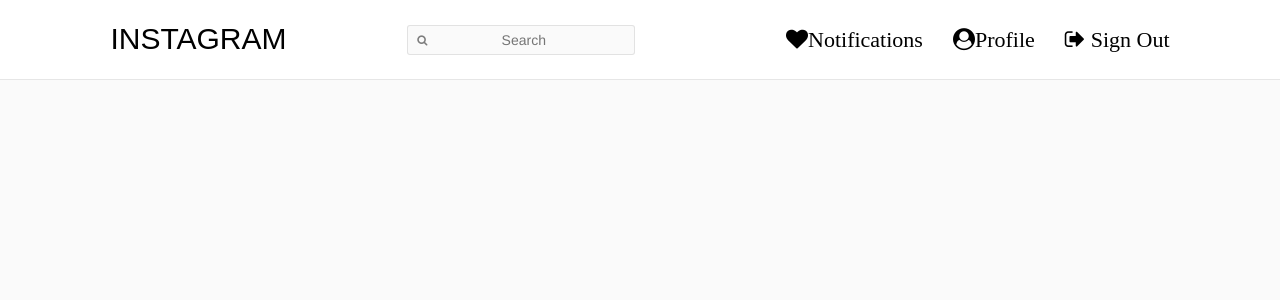
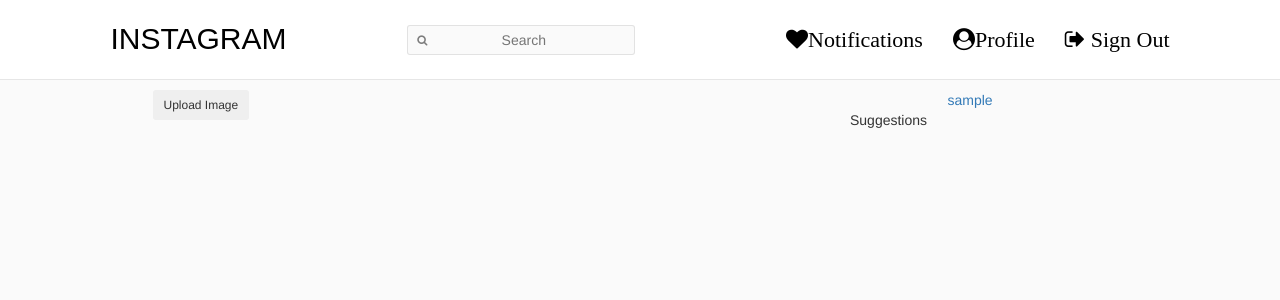
Before and after one commit to Doyo54/Instagram-clone, a Django app: page / in a window 1280 px wide. Shown: the top 300 px of the page. Run offline with Django 4.2, Linux system fonts and the light colour scheme; the visitor is signed in with stand-in values (Sample User, id 1); data comes from the database, SQL or seed files in the repository; data that the repository does not hold is empty; some libraries are stand-ins or nearby versions; some web fonts are replaced.

Commit message:
ft: Html contents added to view instagram posts

```diff
--- a/app/templates/index.html
+++ b/app/templates/index.html
@@ -1,5 +1,120 @@
 {%extends 'base.html'%}
 
+{% load static %}
+
 {% block content %}
+<div class="container" style="margin-top:7%;">
+    <div class="row">
+        <div class="col-md-1"></div>
+        <div class="col-md-7">
+            <div class="row">
+                <button class="btn btn-sm btn-outline-primary ml-4 mb-3" data-toggle="modal" data-target="#imageUpload">
+                    Upload Image
+                </button>
+                <div class="modal fade" id="imageUpload" tabindex="-1" role="dialog"
+                     aria-labelledby="exampleModalCenterTitle" aria-hidden="true">
+                    <div class="modal-dialog modal-dialog-centered" role="document">
+                        <div class="modal-content">
+                            <div class="modal-header">
+                                <h5 class="modal-title" id="exampleModalLongTitle">Image Upload</h5>
+                                <button type="button" class="close" data-dismiss="modal" aria-label="Close">
+                                    <span aria-hidden="true">&times;</span>
+                                </button>
+                            </div>
+                            <div class="modal-body">
+                                <form action="" method="post" enctype="multipart/form-data" novalidate>
+                                    {% csrf_token %}
+                                    {{ form}}
+                                    <button class="btn btn-sm btn-success">Upload</button>
+                                    <button type="button" class="btn btn-sm btn-outline-danger" data-dismiss="modal">
+                                        Close
+                                    </button>
+                                </form>
+                            </div>
+                        </div>
+                    </div>
+                </div>
+            </div>
+
+            {% for image in images %}
+            <div class="card mb-4">
+                <div class="card-title">
+                    <img src="{{image.user.profile_picture.url}}" class="rounded-circle border ml-3 mt-2  mr-3"
+                         alt="{{image.user.user.username}}" width="35" height="35">
+                    <a href="#" class="mt-4 user">{{image.user.user.username|title}}</a>
+                </div>
+                <div class="card-body mb-4">
+                    <a href="#"><div class="card-text"
+                         style="background-size: contain;position: sticky">
+                        <img src="{{image.image.url}}" class="card-img" width="100%"/>
+                    </div></a>
+                </div>
+                <div class="iconic ml-2">
+                    <button class="btn btn-sm" type="submit" name="image_id" value="{{image.id}}">
+                        <a href="#"><i class="far fa-heart hearticon mx-auto"
+                                                                  aria-hidden="true"></i></a>
+                    </button>
+                    <button class="btn btn-sm" type="submit"><a href="#"><i
+                            class="far fa-comment hearticon mx-auto" aria-hidden="true"></i>
+                    </a></button>
+                </div>
+                <span class="ml-4 mb-1"><strong>{{image.likes.count}} like{{image.likes.count|pluralize}}</strong></span>
+                <span class="text-secondary ml-4 viewall"><a href="#">view all {{image.comments.count}} comment{{image.comments.count|pluralize}}</a></span>
+                <div class="allcomments mb-4">
+                    {% for comment in image.comments.all|slice:'2' %}
+                    <div class="comment">
+                        <div class="ml-4"><strong>{{ comment.user.user.username }}</strong> <span
+                                class="text-secondary">{{ comment.comment }}</span>
+                        </div>
+                    </div>
+                    {% empty %}
+                    {% endfor %}
+                    <p class="text-secondary ml-4">{{image.created|timesince}}</p>
+                </div>
+            </div>
+            {% endfor %}
+        </div>
+        <div class="col-md-4 mt-4 userinfo">
+            <div class="row">
+                <div class="col-md-3 ml-2">
+
+                </div>
+                <div class="col-md-6 mt-4 user-detail">
+                    <span class=" text-secondary"><a
+                            href="#">{{ user.username }}</a></span> <br>
+                    <span class=" inname">{{ user.profile.name }}</span>
+                </div>
+            </div>
+            <div class="row">
+                <div class="col-md-10">
+                    <div class="card mt-4 mr-2 ml-2">
+                        <div class="card-title text-secondary mt-2 mr-2 ml-2 ">Suggestions</div>
+                        {% for user in users %}
+                        <div class="container">
+                            <div class="row">
+                                <div class="col-md-2 mr-3 mt-1 mb-2">
+                                    <img class="rounded-circle" src="{{ user.profile.profile_picture.url }}"
+                                         width="45px" height="45px">
+                                </div>
+                                <div class="col-md-6 mr-2 mt-2">
+                                    <span><a href="#">{{user.username}}</a></span>
+                                </div>
+                                <div class="col-md-4">
+                                </div>
+                            </div>
+                        </div>
+
+                        {% endfor %}
+                    </div>
+                </div>
+                <div class="col-md-2"></div>
+            </div>
+
+
+        </div>
+
+    </div>
+
+</div>
 
 {% endblock %}
```
